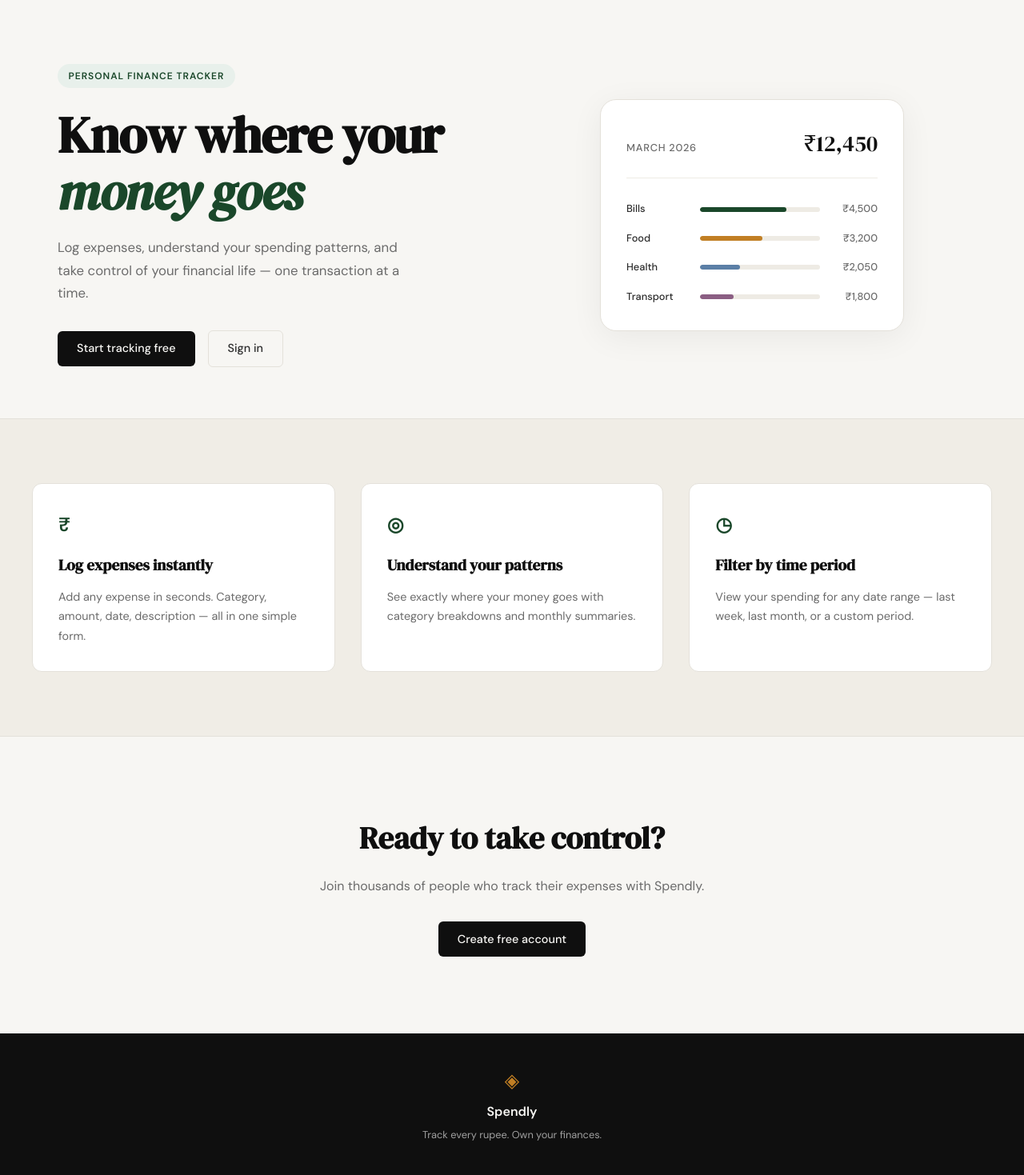
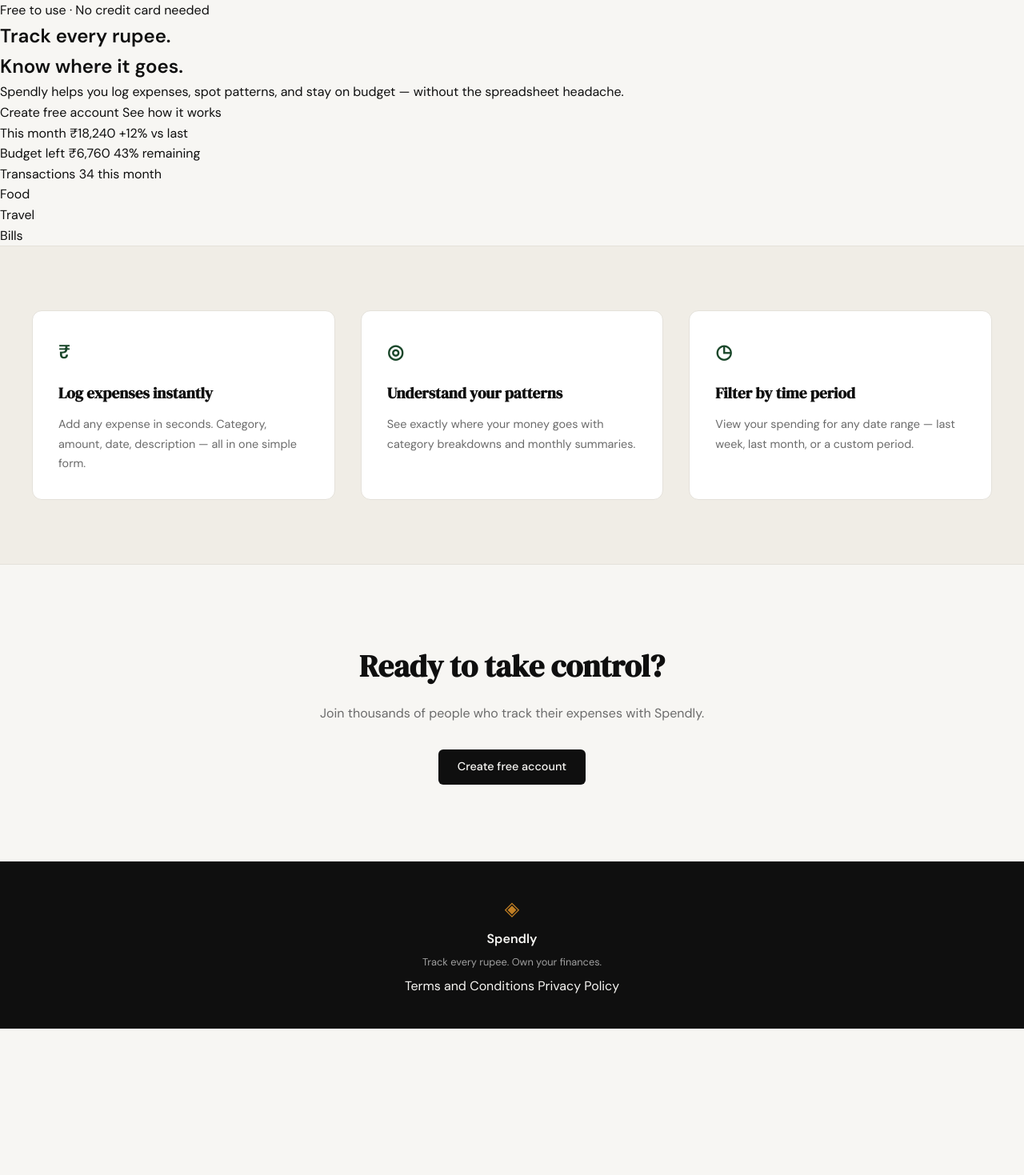
Before and after one commit to hardik-shukla-99/spendly, a Flask app: page / in a window 1280 px wide. Shown: the part 61-1530 px from the top of the page at 80% size. After the commit the page ends 1347 px from the top, so only its background shows below. Run offline with Flask 3, Linux system fonts and the light colour scheme.

Commit message:
Landing page changes done

```diff
--- a/app.py
+++ b/app.py
@@ -20,6 +20,16 @@ def register():
 @app.route("/login")
 def login():
     return render_template("login.html")
+
+
+@app.route("/terms")
+def terms():
+    return render_template("terms.html")
+
+
+@app.route("/privacy")
+def privacy():
+    return render_template("privacy.html")
 
 
 # ------------------------------------------------------------------ #
--- a/templates/base.html
+++ b/templates/base.html
@@ -34,6 +34,10 @@
             <span class="brand-icon">◈</span>
             <span class="footer-name">Spendly</span>
             <p class="footer-copy">Track every rupee. Own your finances.</p>
+            <p class="footer-links">
+                <a href="/terms">Terms and Conditions</a>
+                <a href="/privacy">Privacy Policy</a>
+            </p>
         </div>
     </footer>
 
--- a/templates/landing.html
+++ b/templates/landing.html
@@ -2,62 +2,82 @@
 
 {% block title %}Spendly — Track Every Rupee{% endblock %}
 
+{% block head %}
+<link rel="stylesheet" href="{{ url_for('static', filename='css/landing.css') }}">
+{% endblock %}
+
 {% block content %}
 
-<section class="hero">
-    <div class="hero-inner">
-        <div class="hero-badge">Personal Finance Tracker</div>
-        <h1 class="hero-title">
-            Know where your<br>
-            <em>money goes</em>
+<section class="lp-hero">
+    <div class="lp-hero-inner">
+
+        <div class="lp-hero-badge">
+            <span class="lp-hero-badge-dot"></span>
+            Free to use · No credit card needed
+        </div>
+
+        <h1 class="lp-hero-title">
+            Track every rupee.<br>
+            <span class="lp-hero-title-green">Know where it goes.</span>
         </h1>
-        <p class="hero-subtitle">
-            Log expenses, understand your spending patterns,
-            and take control of your financial life —
-            one transaction at a time.
+
+        <p class="lp-hero-subtitle">
+            Spendly helps you log expenses, spot patterns, and stay
+            on budget — without the spreadsheet headache.
         </p>
-        <div class="hero-actions">
-            <a href="{{ url_for('register') }}" class="btn-primary">Start tracking free</a>
-            <a href="{{ url_for('login') }}" class="btn-ghost">Sign in</a>
+
+        <div class="lp-hero-actions">
+            <a href="{{ url_for('register') }}" class="lp-hero-btn">Create free account</a>
+            <a href="#" class="lp-hero-btn">See how it works</a>
         </div>
-    </div>
-    <div class="hero-visual">
-        <div class="mock-card">
-            <div class="mock-card-header">
-                <span class="mock-label">March 2026</span>
-                <span class="mock-total">₹12,450</span>
+
+        <div class="lp-dashboard">
+            <div class="lp-titlebar">
+                <span class="lp-dot lp-dot-red"></span>
+                <span class="lp-dot lp-dot-yellow"></span>
+                <span class="lp-dot lp-dot-green"></span>
             </div>
-            <div class="mock-bars">
-                <div class="mock-bar-row">
-                    <span class="mock-cat">Bills</span>
-                    <div class="mock-bar-track">
-                        <div class="mock-bar" style="width: 72%"></div>
+
+            <div class="lp-stats">
+                <div class="lp-stat">
+                    <span class="lp-stat-label">This month</span>
+                    <span class="lp-stat-value">₹18,240</span>
+                    <span class="lp-stat-change positive">+12% vs last</span>
+                </div>
+                <div class="lp-stat">
+                    <span class="lp-stat-label">Budget left</span>
+                    <span class="lp-stat-value">₹6,760</span>
+                    <span class="lp-stat-change positive">43% remaining</span>
+                </div>
+                <div class="lp-stat">
+                    <span class="lp-stat-label">Transactions</span>
+                    <span class="lp-stat-value">34</span>
+                    <span class="lp-stat-change neutral">this month</span>
+                </div>
+            </div>
+
+            <div class="lp-bars">
+                <div class="lp-bar-row">
+                    <span class="lp-bar-label">Food</span>
+                    <div class="lp-bar-track">
+                        <div class="lp-bar-fill lp-bar-orange" style="width: 68%"></div>
                     </div>
-                    <span class="mock-amt">₹4,500</span>
                 </div>
-                <div class="mock-bar-row">
-                    <span class="mock-cat">Food</span>
-                    <div class="mock-bar-track">
-                        <div class="mock-bar mock-bar-2" style="width: 52%"></div>
+                <div class="lp-bar-row">
+                    <span class="lp-bar-label">Travel</span>
+                    <div class="lp-bar-track">
+                        <div class="lp-bar-fill lp-bar-blue" style="width: 46%"></div>
                     </div>
-                    <span class="mock-amt">₹3,200</span>
                 </div>
-                <div class="mock-bar-row">
-                    <span class="mock-cat">Health</span>
-                    <div class="mock-bar-track">
-                        <div class="mock-bar mock-bar-3" style="width: 33%"></div>
+                <div class="lp-bar-row">
+                    <span class="lp-bar-label">Bills</span>
+                    <div class="lp-bar-track">
+                        <div class="lp-bar-fill lp-bar-purple" style="width: 37%"></div>
                     </div>
-                    <span class="mock-amt">₹2,050</span>
-                </div>
-                <div class="mock-bar-row">
-                    <span class="mock-cat">Transport</span>
-                    <div class="mock-bar-track">
-                        <div class="mock-bar mock-bar-4" style="width: 28%"></div>
-                    </div>
-                    <span class="mock-amt">₹1,800</span>
                 </div>
             </div>
         </div>
+
     </div>
 </section>
 
```
Also changed, not shown: static/css/style.css (+58 -0 lines), templates/terms.html (added, +60 -0 lines).
